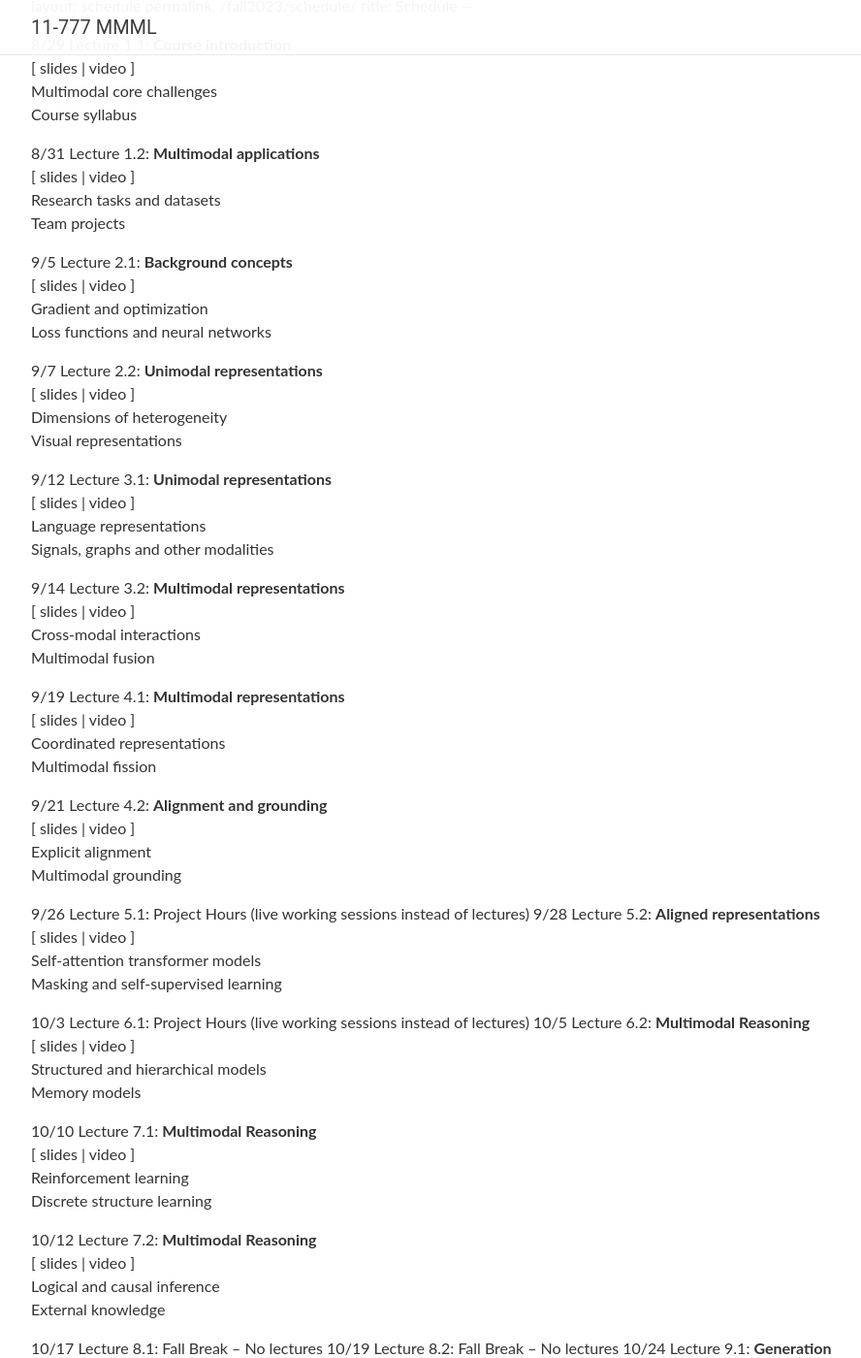
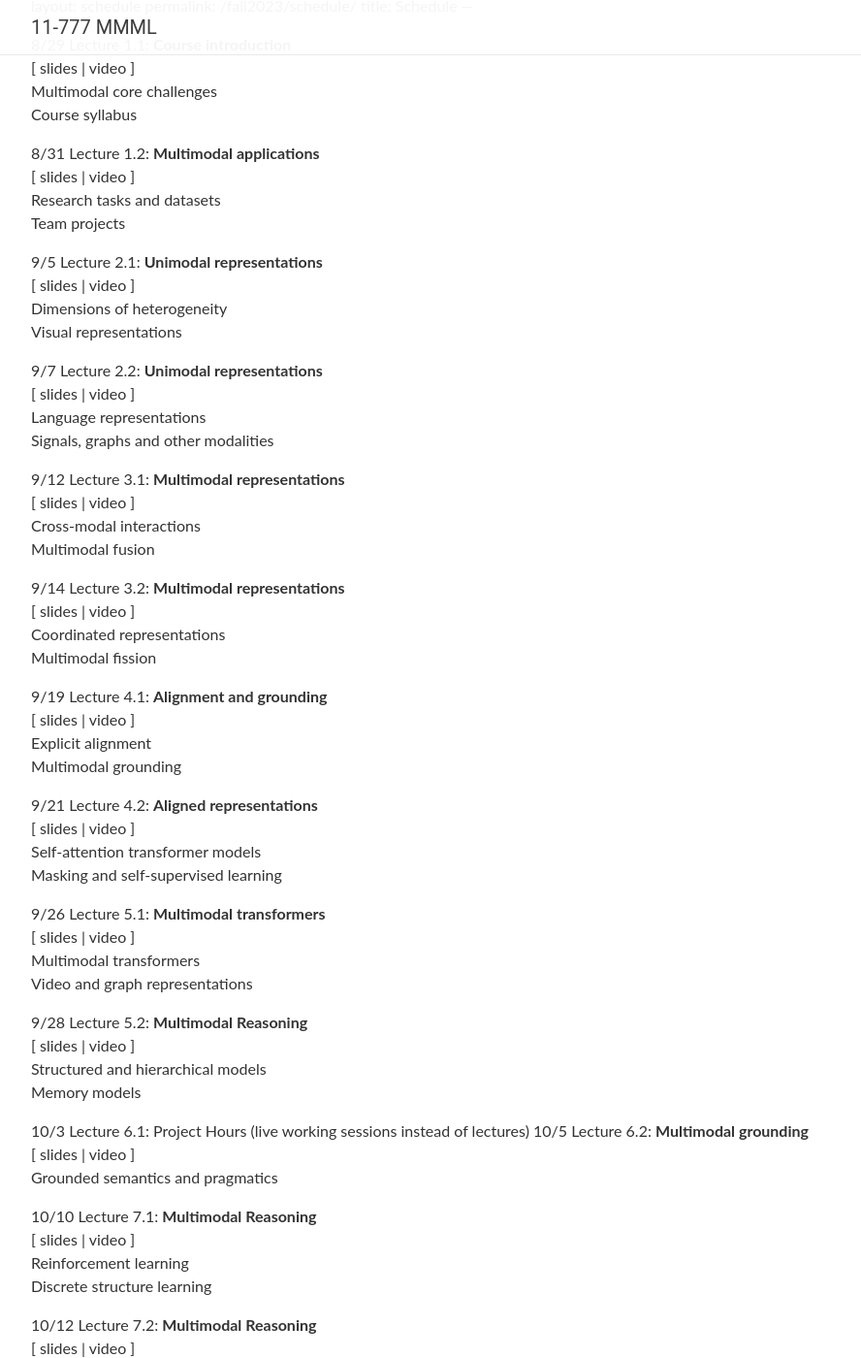
Before and after one commit to CMU-MultiComp-Lab/mmml-course, a Jekyll site: the page built from fall2023/_pages/schedule.md, in a window 1280 px wide and 1400 px high, scrolled down 201 px. Shown: the whole window at 97% size, without its empty margins (188-1076 px from the left). Built offline with Jekyll 4.4.1, drawn with Linux system fonts in a browser that asks for light colours; nearby versions of some CDN libraries; our own code applies the rules of GitHub Pages for plain Markdown files; comment, search, counter and statistics services are not loaded; some of the changed text lies outside the part shown.

Commit message:
Update lectures_2023.yml

```diff
--- a/_data/lectures_2023.yml
+++ b/_data/lectures_2023.yml
@@ -22,15 +22,13 @@
 
 - date: 9/5
   title: >
-    Lecture 2.1: <strong>Background concepts</strong>
+    Lecture 2.1: <strong>Unimodal representations</strong>
   slides:
   video:
   topics:
-    - Gradient and optimization <br/>
-    - Loss functions and neural networks
+    - Dimensions of heterogeneity <br/>
+    - Visual representations
   readings:
-    - Baltrusaitis et al., <a href="https://arxiv.org/pdf/1705.09406.pdf" target="_blank">Multimodal Learning</a> <br/>
-    - Bengio et al., <a href="https://arxiv.org/pdf/1206.5538.pdf" target="_blank">Representation Learning</a>
   logistics:
 
 - date: 9/7
@@ -39,19 +37,19 @@
   slides:
   video:
   topics:
-    - Dimensions of heterogeneity <br/>
-    - Visual representations
+    - Language representations <br/>
+    - Signals, graphs and other modalities
   readings:
   logistics:
 
 - date: 9/12
   title: >
-    Lecture 3.1: <strong>Unimodal representations</strong>
+    Lecture 3.1: <strong>Multimodal representations</strong>
   slides:
   video:
   topics:
-    - Language representations <br/>
-    - Signals, graphs and other modalities
+    - Cross-modal interactions <br/>
+    - Multimodal fusion
   readings:
   logistics:
 
@@ -61,25 +59,14 @@
   slides:
   video:
   topics:
-    - Cross-modal interactions <br/>
-    - Multimodal fusion
+    - Coordinated representations <br/>
+    - Multimodal fission
   readings:
   logistics:
 
 - date: 9/19
   title: >
-    Lecture 4.1: <strong>Multimodal representations</strong>
-  slides:
-  video:
-  topics:
-    - Coordinated representations <br/>
-    - Multimodal fission
-  readings:
-  logistics:
-
-- date: 9/21
-  title: >
-    Lecture 4.2: <strong>Alignment and grounding</strong>
+    Lecture 4.1: <strong>Alignment and grounding</strong>
   slides:
   video:
   topics:
@@ -88,23 +75,36 @@
   readings:
   logistics:
 
-- date: 9/26
+- date: 9/21
   title: >
-    Lecture 5.1: Project Hours (live working sessions instead of lectures)
+    Lecture 4.2: <strong>Aligned representations</strong>
   slides:
   video:
   topics:
+    - Self-attention transformer models <br/>
+    - Masking and self-supervised learning
+  readings:
+  logistics:
+
+- date: 9/26
+  title: >
+    Lecture 5.1: <strong>Multimodal transformers</strong>
+  slides:
+  video:
+  topics:
+    - Multimodal transformers <br/>
+    - Video and graph representations
   readings:
   logistics:
 
 - date: 9/28
   title: >
-    Lecture 5.2: <strong>Aligned representations</strong>
+    Lecture 5.2: <strong>Multimodal Reasoning</strong>
   slides:
   video:
   topics:
-    - Self-attention transformer models <br/>
-    - Masking and self-supervised learning
+    - Structured and hierarchical models <br/>
+    - Memory models
   readings:
   logistics:
 
@@ -121,12 +121,11 @@
 
 - date: 10/5
   title: >
-    Lecture 6.2: <strong>Multimodal Reasoning</strong>
+    Lecture 6.2: <strong>Multimodal grounding</strong>
   slides:
   video:
   topics:
-    - Structured and hierarchical models <br/>
-    - Memory models
+    - Grounded semantics and pragmatics
   readings:
   logistics:
 
@@ -273,23 +272,19 @@
 
 - date: 11/29
   title: >
-    Lecture 14.1: <strong>Language, Vision, Actions</strong>
+    Lecture 14.1: <strong>Guest lecture</strong>
   slides:
   video:
   topics:
-    - Motion and navigation <br/>
-    - Robots and embodied AI
   readings:
   logistics:
 
 - date: 12/1
   title: >
-    Lecture 14.2: <strong>Multimodal Applications</strong>
+    Lecture 14.2: <strong>Guest lectures</strong>
   slides:
   video:
   topics:
-    - Healthcare and affective computing <br/>
-    - Artificial social intelligence
   readings:
   logistics:
 
```
